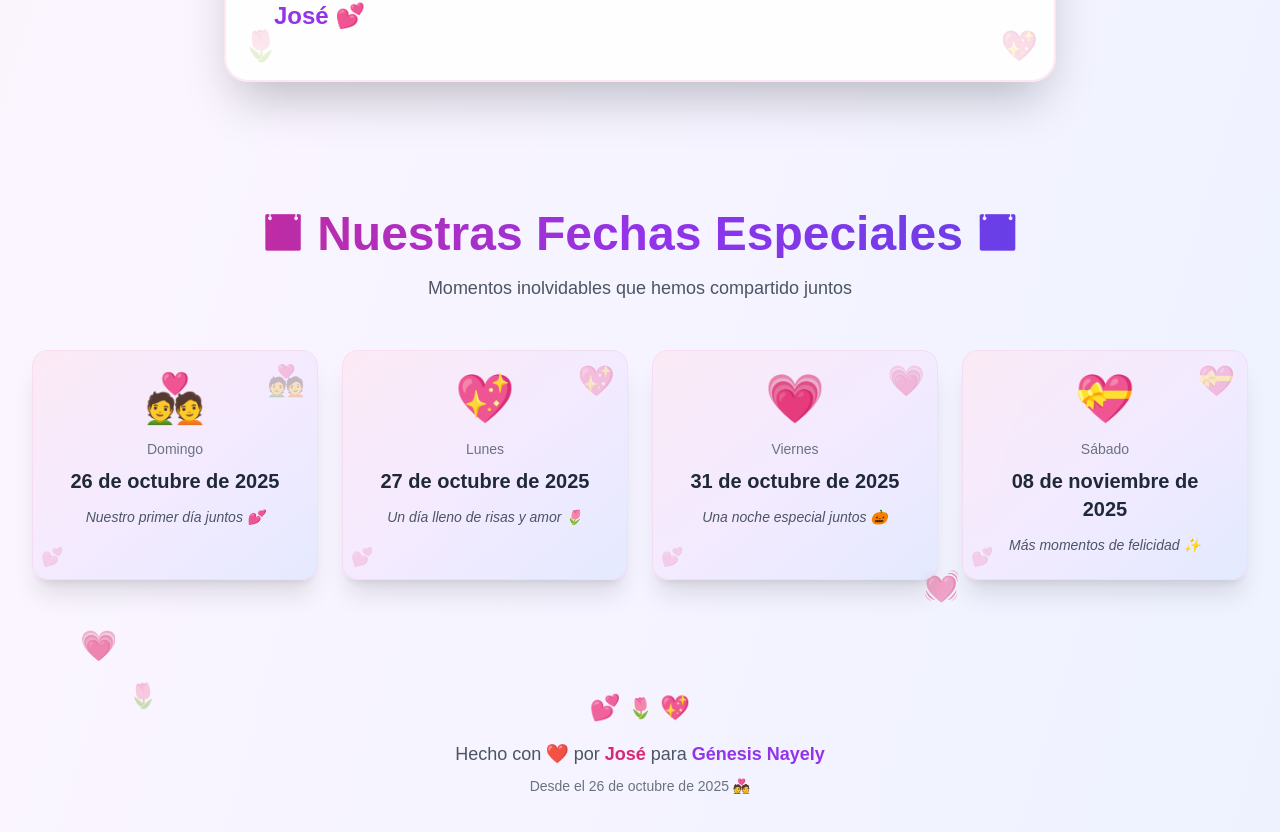
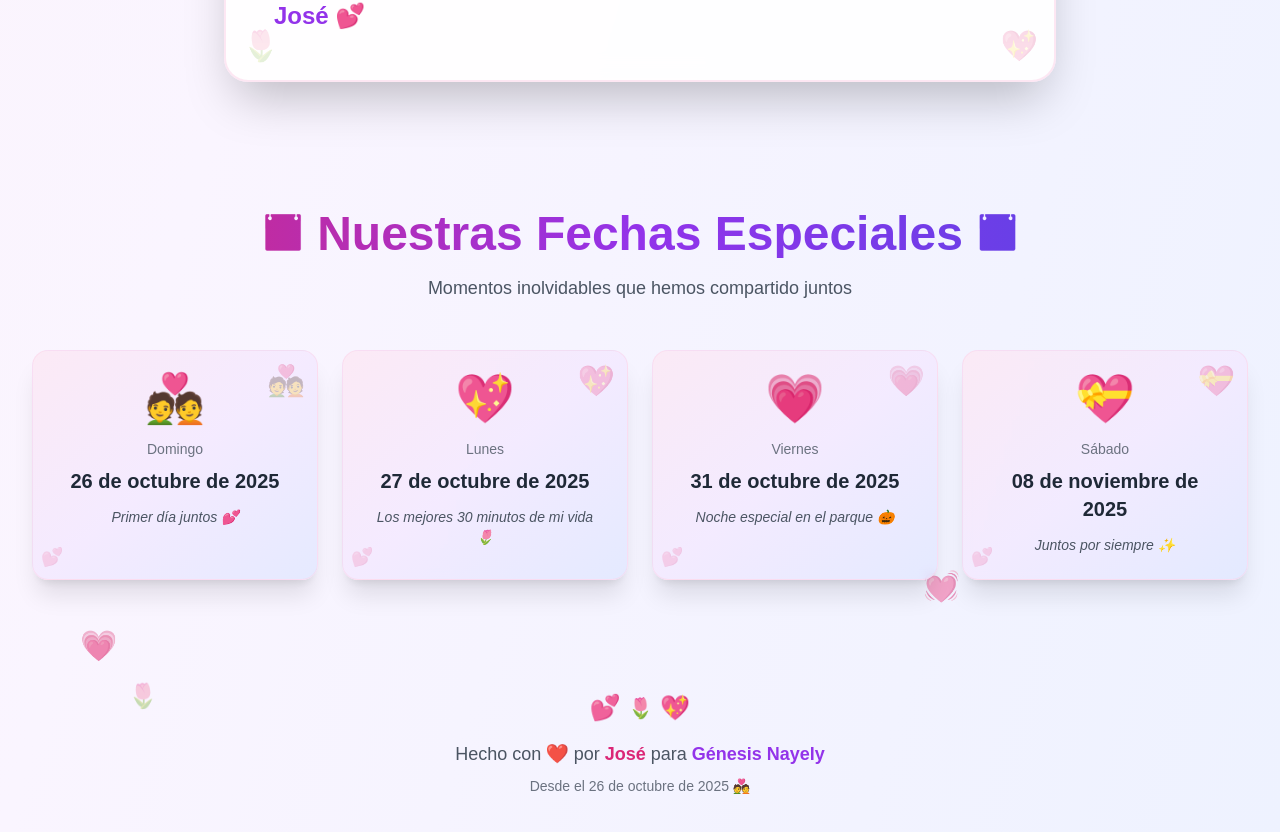
Before and after one commit to jsalcedo85/genesisnayely, a Next.js app: page / in a window 1280 px wide. Shown: the part 3502-4334 px from the top of the page. Built offline with nearby package versions, Linux system fonts and the light colour scheme.

Commit message:
Actualizar descripciones de fechas especiales con textos personalizados

```diff
--- a/app/page.tsx
+++ b/app/page.tsx
@@ -271,10 +271,10 @@ export default function Home() {
 
         <div className="grid md:grid-cols-2 lg:grid-cols-4 gap-6">
           {[
-            { date: "26 de octubre de 2025", day: "Domingo", special: "Nuestro primer día juntos 💕", emoji: "💑" },
-            { date: "27 de octubre de 2025", day: "Lunes", special: "Un día lleno de risas y amor 🌷", emoji: "💖" },
-            { date: "31 de octubre de 2025", day: "Viernes", special: "Una noche especial juntos 🎃", emoji: "💗" },
-            { date: "08 de noviembre de 2025", day: "Sábado", special: "Más momentos de felicidad ✨", emoji: "💝" },
+            { date: "26 de octubre de 2025", day: "Domingo", special: "Primer día juntos 💕", emoji: "💑" },
+            { date: "27 de octubre de 2025", day: "Lunes", special: "Los mejores 30 minutos de mi vida 🌷", emoji: "💖" },
+            { date: "31 de octubre de 2025", day: "Viernes", special: "Noche especial en el parque 🎃", emoji: "💗" },
+            { date: "08 de noviembre de 2025", day: "Sábado", special: "Juntos por siempre ✨", emoji: "💝" },
           ].map((moment, index) => (
             <div
               key={index}
```
